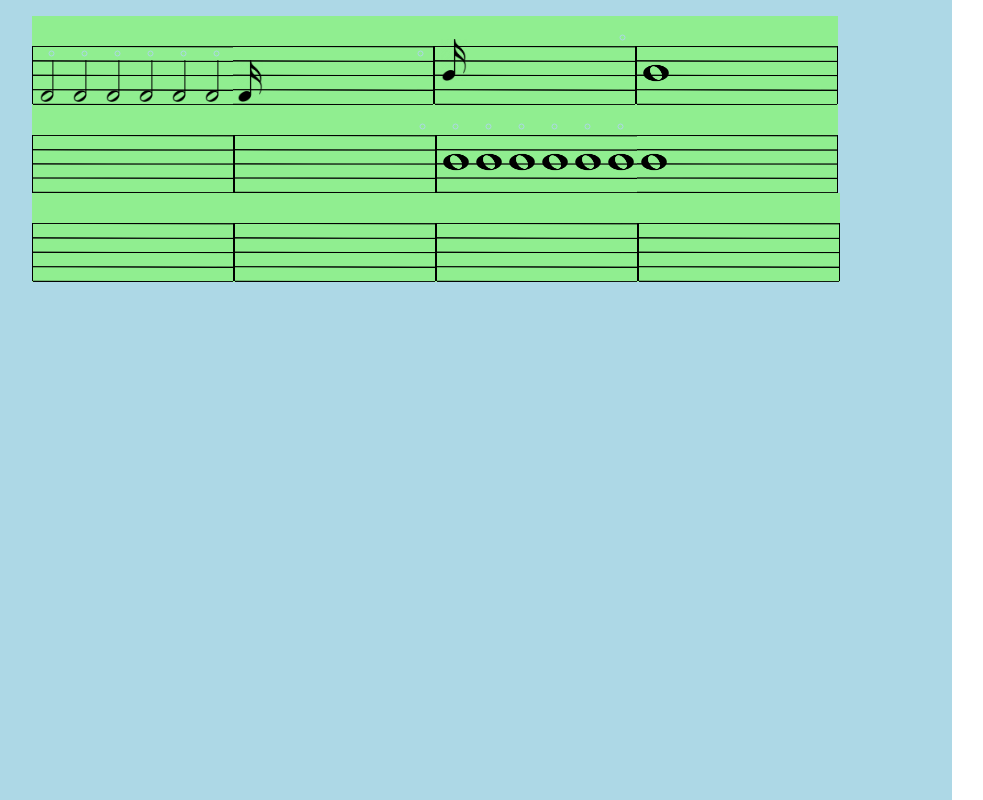
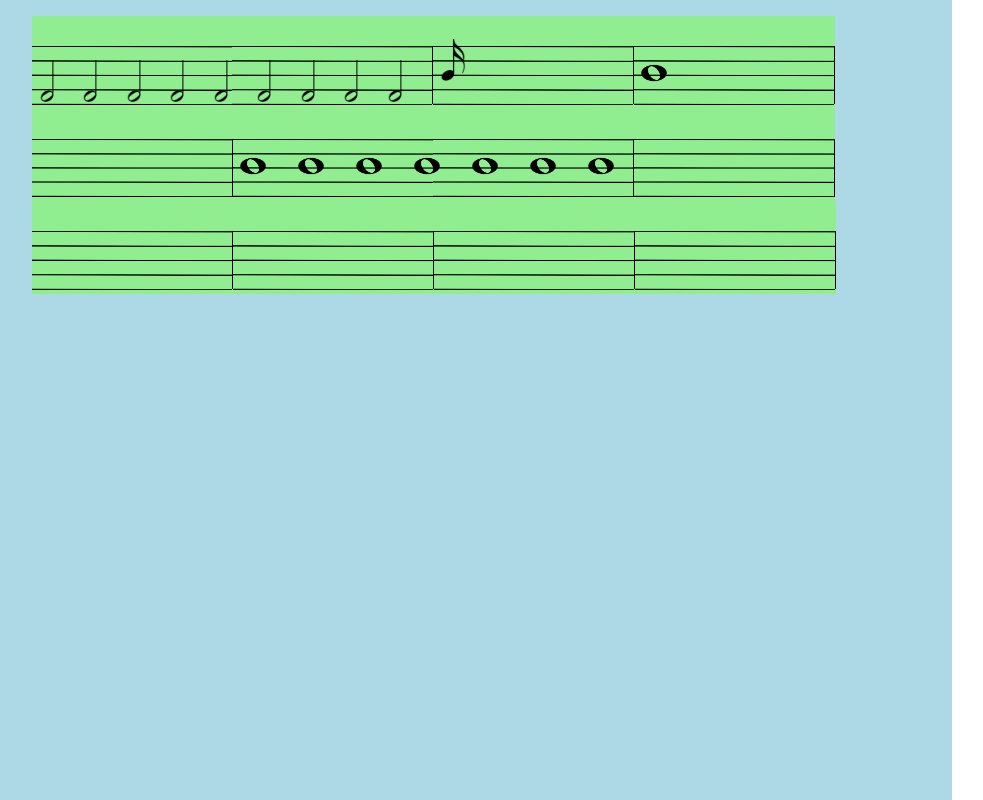
Before and after one commit to itsalexli/music-app, a React (Vite) app in the folder music-app/: page / in a window 1280 px wide. Shown: the whole page, without its empty margins (8-991 px from the left). Built offline with nearby package versions, Linux system fonts and the light colour scheme.

Commit message:
made bar size and note spacing dynamic so it adjusts to the number of notes

```diff
--- a/music-app/src/App.jsx
+++ b/music-app/src/App.jsx
@@ -10,16 +10,20 @@ export const noteList = [
   { measure: 1, step: "F", type: "half" },
   { measure: 1, step: "F", type: "half" },
   { measure: 1, step: "F", type: "half" },
-  { measure: 1, step: "F", type: "sixteen" },
+  { measure: 1, step: "F", type: "half" },
+  { measure: 1, step: "F", type: "half" },
+  { measure: 1, step: "F", type: "half" },
+
   { measure: 2, step: "B", type: "sixteen" },
   { measure: 3, step: "F", type: "whole" },
-  { measure: 6, step: "F", type: "whole" },
-  { measure: 6, step: "F", type: "whole" },
-  { measure: 6, step: "F", type: "whole" },
-  { measure: 6, step: "F", type: "whole" },
-  { measure: 6, step: "F", type: "whole" },
-  { measure: 6, step: "F", type: "whole" },
-  { measure: 6, step: "F", type: "whole" },
+
+  { measure: 5, step: "F", type: "whole" },
+  { measure: 5, step: "F", type: "whole" },
+  { measure: 5, step: "F", type: "whole" },
+  { measure: 5, step: "F", type: "whole" },
+  { measure: 5, step: "F", type: "whole" },
+  { measure: 5, step: "F", type: "whole" },
+  { measure: 5, step: "F", type: "whole" },
 
 ];
 
--- a/music-app/src/Measure.jsx
+++ b/music-app/src/Measure.jsx
@@ -7,6 +7,10 @@ const notePerBar = 6; //pre determined number of notes per bar image
 
 function createNoteCountDictionary() { //need to account for a bar with 0 notes
   let noteDictionary = {}; //creates a dictionary where the key is the measure # and the value is the number of notes in that measure
+  for (let i = 1; i <= measureNum; i++){
+    noteDictionary[i] = 0;
+  }
+  console.log(noteDictionary)
   for (let i = 0; i < noteList.length; i++){
     if (!(noteList[i].measure in noteDictionary)){
       noteDictionary[noteList[i].measure] = 1;
@@ -21,23 +25,27 @@ function createNoteCountDictionary() { //need to account for a bar with 0 notes
 function Measure({ measure, notes }) {
   // Filter notes relevant to this measure
   const measureNotes = notes.filter((note) => note.measure === measure);
-  const measureBarCount = Math.floor(createNoteCountDictionary()[measure]/notePerBar);
-  console.log(measureBarCount);
+  let measureBarCount = 1 + Math.floor(createNoteCountDictionary()[measure]/(notePerBar));
+  if (Math.floor(createNoteCountDictionary()[measure]) != 0 && (Math.floor(createNoteCountDictionary()[measure]%notePerBar) == 0)){
+    measureBarCount -=1;
+  }
+
 
   return (
     <div className="measure-container">
-      <img className="bar" src={BarPic} alt={`Bar ${measure}`} />
       {Array.from({ length: measureBarCount }).map((_, index) => (
-        <img className="measure" src={MeasurePic} alt={`Measure ${measure}`} />
+        <div className="bar-container">
+          <img className="measure" src={MeasurePic} alt={`Measure ${measure}`} />
+        </div>
       ))}
-      <img className="measure" src={MeasurePic} alt={`Measure ${measure}`} />
-      <ul className="note-container">
+      {/* <img className="measure" src={MeasurePic} alt={`Measure ${measure}`} /> */}
+      <div className="note-container">
         {measureNotes.map((note, index) => (
           <li key={`${note.measure}-${note.step}-${index}`}>
             <Note {...note} />
           </li>
         ))}
-      </ul>
+      </div>
       <img className="bar" src={BarPic} alt={`Bar ${measure}`} />
     </div>
   );
--- a/music-app/src/index.css
+++ b/music-app/src/index.css
@@ -18,6 +18,8 @@
   display: flex;
   position: relative;
   background-color: lightgreen;
+  /* border-style: solid;
+  border-color: red; */
 }
 
 .measure {
@@ -31,10 +33,14 @@
   padding: 0;
   width: 200px;
   display: flex;
+  justify-content: space-between;
   align-items: center;
   position: absolute;
   top: 0;
   left: 0;
+  /* border-style: solid;
+  border-color: blue; */
+  width: 95%;
 }
 
 .note {
@@ -49,4 +55,5 @@
   height: 58px;
   width: 1px;
   position: relative;
+  background-color: black;
 }
```
